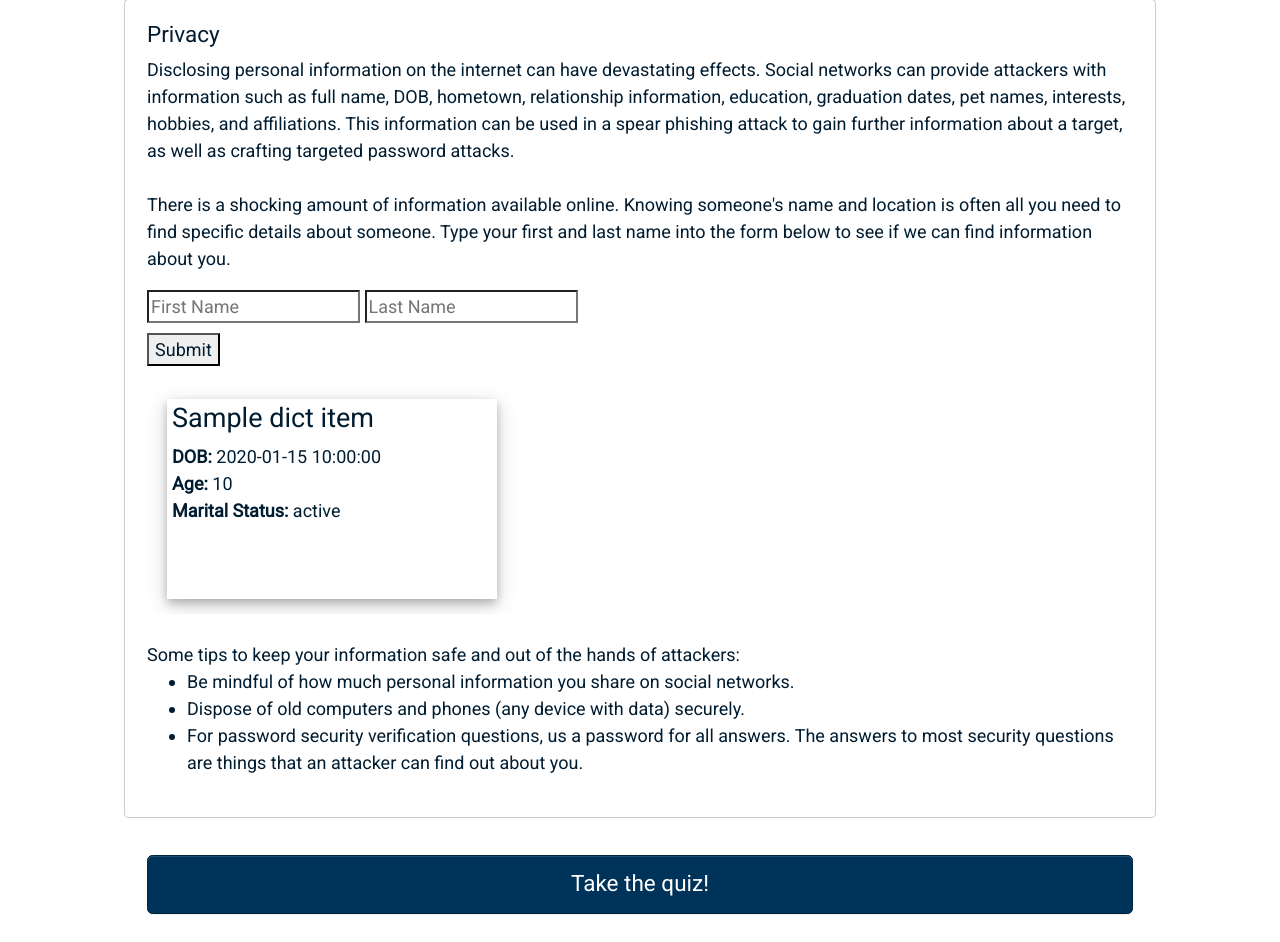
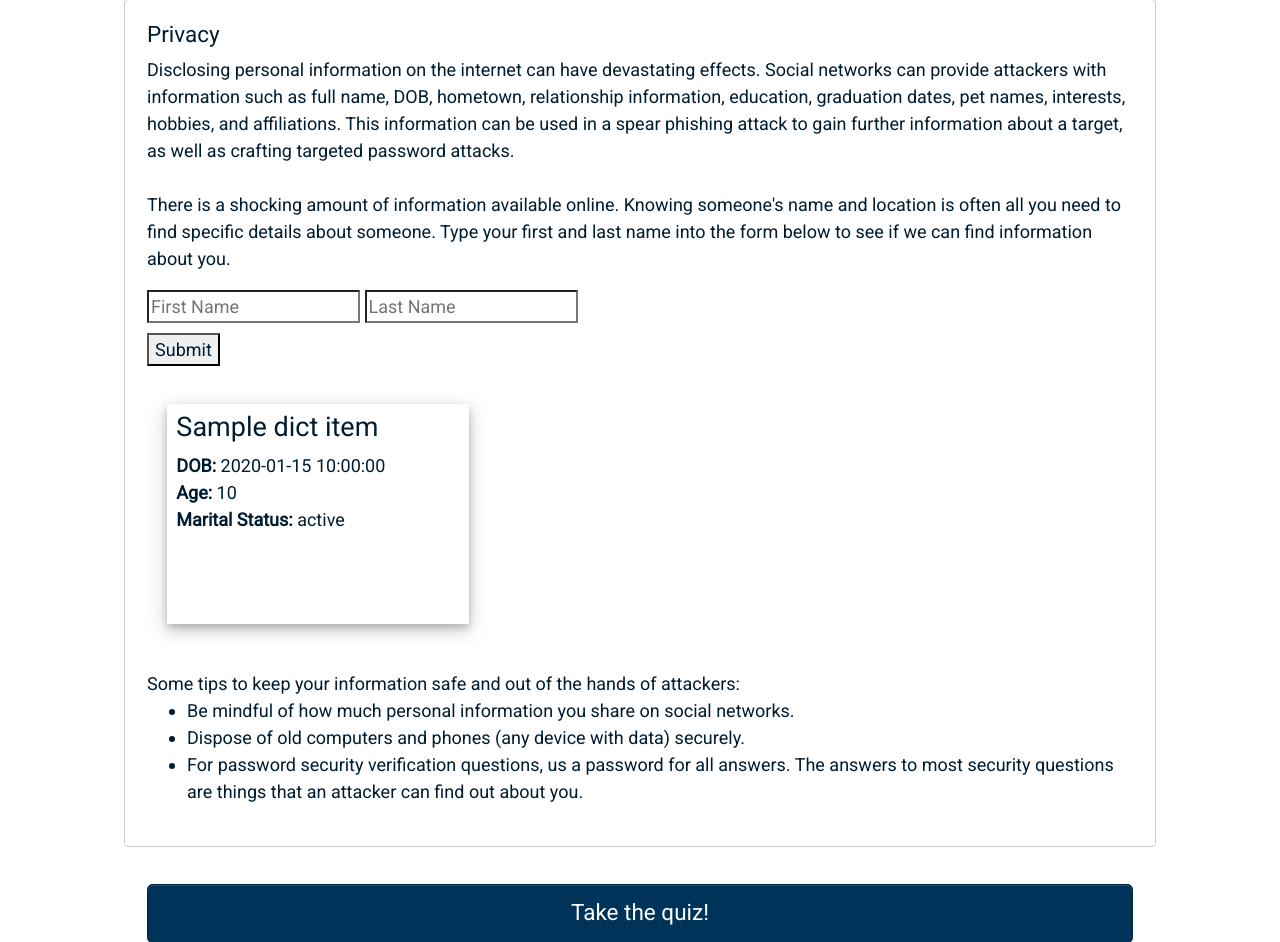
Before and after one commit to vu-vinhcent/schoolserver-test, a Flask app: template templates/socialengresults.html in a window 1280 px wide. Shown: the part 2823-3765 px from the top of the page. Before the commit the page ends 3738 px from the top, so only its background shows below. Run offline with Flask 2, Linux system fonts and the light colour scheme; the template is opened without the code that fills it: most values are stand-ins (such as "Sample title", 1, 10 or a date in 2020); some libraries are stand-ins or nearby versions.

Commit message:
fixed card widths

```diff
--- a/templates/socialengresults.html
+++ b/templates/socialengresults.html
@@ -23,11 +23,11 @@
 
     <style>
        #card_div {
-       width: 330px;
-       height: 200px;
-       margin: 5px;
-       margin-left:10px;
-       padding: 5px;
+       width: 31.3%;
+       height: 220px;
+       margin: 1%;
+       margin-left:1%;
+       padding: 1%;
        overflow-y: scroll;
        float:left;
        box-shadow: 0 4px 8px 0 rgba(0, 0, 0, 0.2), 0 6px 20px 0 rgba(0, 0, 0, 0.19);
```
